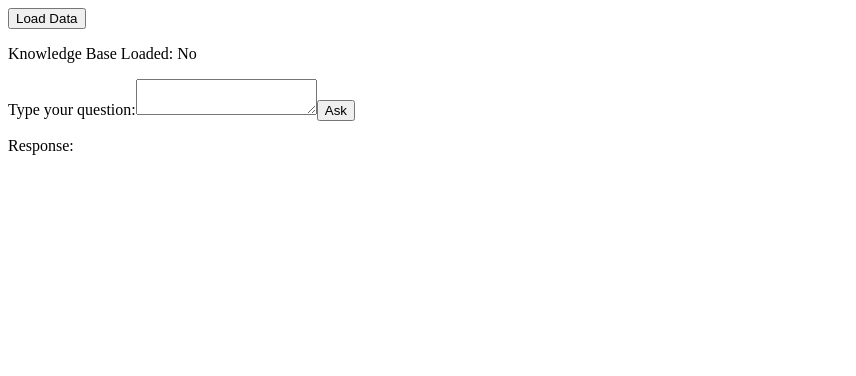
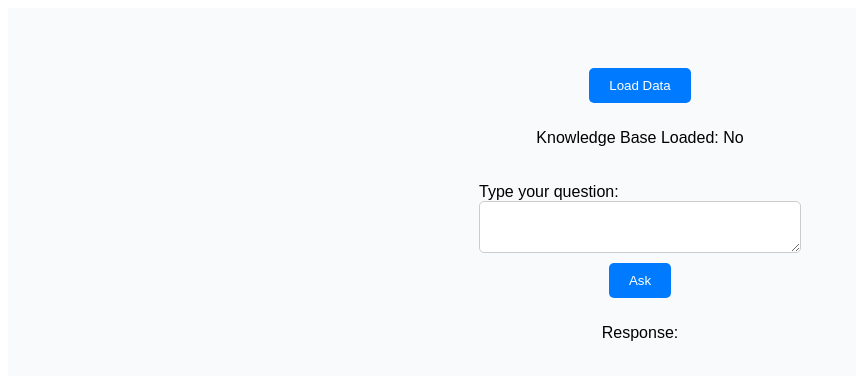
Before and after one commit to HousamKak/confluence-wizard, a React (Create React App) app in the folder static/CW/: page / in a window 1280 px wide. Shown: the top 376 px of the page, without its empty margins (0-856 px from the left). Built offline with nearby package versions, Linux system fonts and the light colour scheme.

Commit message:
Adding styling

```diff
--- /dev/null
+++ b/static/CW/src/App.css
@@ -0,0 +1,48 @@
+/* App.css */
+
+.container {
+    display: flex;
+    flex-direction: column;
+    align-items: center;
+    padding: 50px;
+    background-color: #F9FAFC;
+    font-family: Arial, sans-serif;
+  }
+
+  .button {
+    padding: 10px 20px;
+    margin: 10px 0;
+    border: none;
+    border-radius: 5px;
+    background-color: #007BFF;
+    color: white;
+    cursor: pointer;
+    transition: background-color 0.3s;
+  }
+
+  .button:hover {
+    background-color: #0056b3;
+  }
+
+  .button:disabled {
+    background-color: #b0c4de;
+    cursor: not-allowed;
+  }
+
+  .textarea {
+    padding: 10px;
+    width: 300px;
+    border-radius: 5px;
+    border: 1px solid #ccc;
+  }
+
+  .label {
+    display: flex;
+    flex-direction: column;
+    margin-top: 20px;
+  }
+
+  .error-text {
+    color: red;
+    font-size: 0.9em;
+  }
--- a/static/CW/src/App.js
+++ b/static/CW/src/App.js
@@ -1,5 +1,6 @@
 import React, { useState } from 'react';
 import { invoke } from '@forge/bridge';
+import './App.css';
 
 function App() {
   const [isDataLoaded, setIsDataLoaded] = useState(false);
@@ -39,15 +40,15 @@ function App() {
   };
 
   return (
-    <div>
-      <button onClick={loadData} disabled={isDataLoaded}>Load Data</button>
+    <div className="container">
+      <button onClick={loadData} disabled={isDataLoaded} className="button">Load Data</button>
       <p>Knowledge Base Loaded: {isDataLoaded ? 'Yes' : 'No'}</p>
-      <label>
+      <label className="label">
         Type your question:
-        <textarea value={question} onChange={(e) => setQuestion(e.target.value)} />
+        <textarea value={question} onChange={(e) => setQuestion(e.target.value)} className="textarea" />
       </label>
-      <button onClick={handleClick} type="submit">Ask</button>
-      {error && <p>{error}</p>}
+      <button onClick={handleClick} type="submit" className="button">Ask</button>
+      {error && <p className="error-text">{error}</p>}
       <p>Response: {response}</p>
     </div>
   );
```
